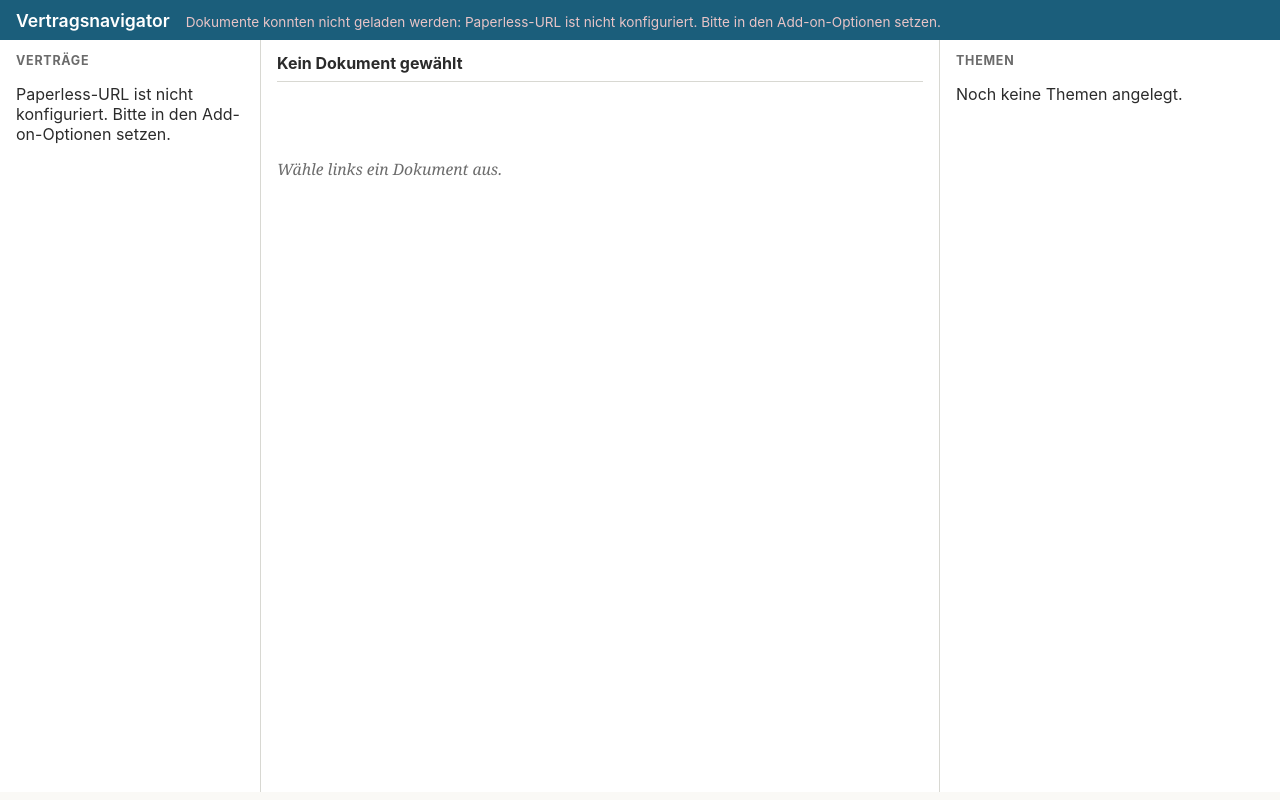
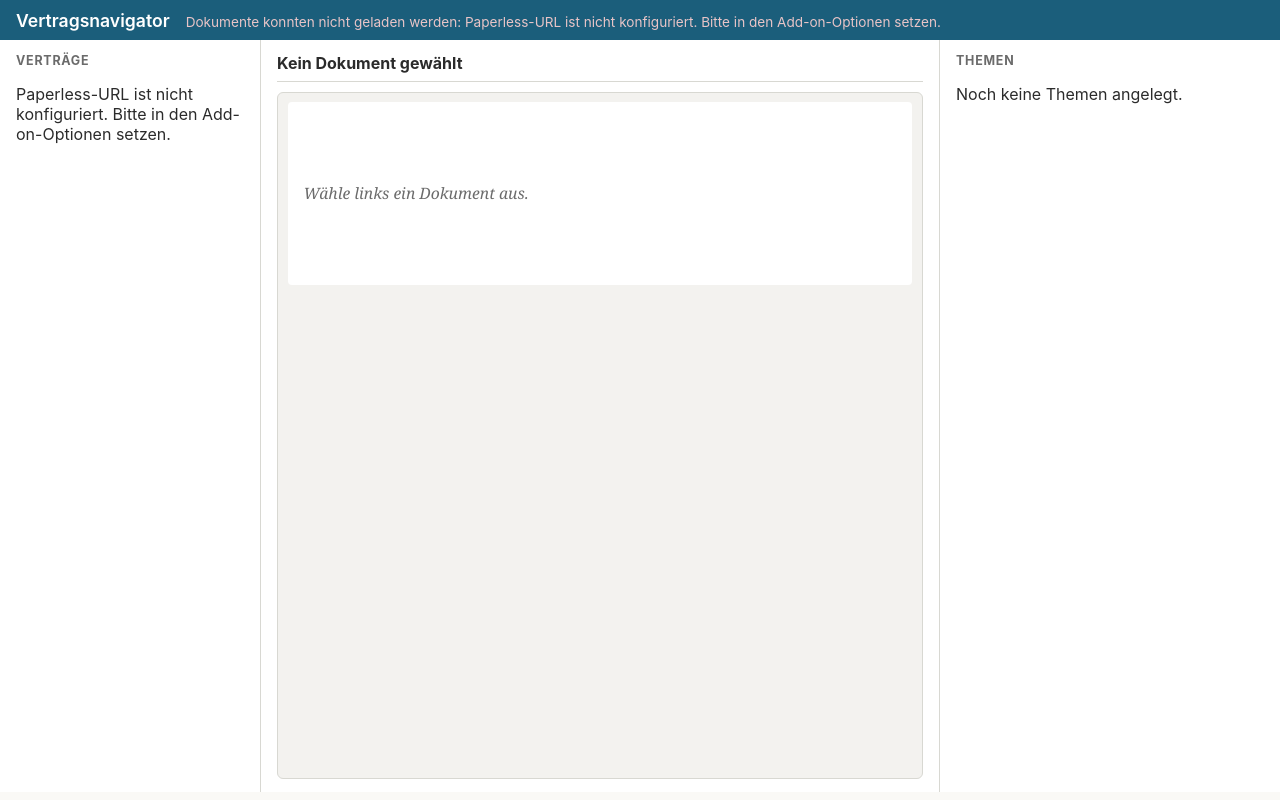
Before and after one commit to loschi1982/addons, a FastAPI app: page / in a window 1280 px wide. Run offline with FastAPI, Linux system fonts and the light colour scheme; data that the repository does not hold is empty; parts of the project's set-up code (start-up, migrations or seed data) failed here and were passed over; some libraries are stand-ins or nearby versions.

Commit message:
feat(vertragsnavigator): fixe Kopfleiste + PDF/Text in eigenem Scroll-Rahmen (v0.4.3)
Dokumentspalte ist jetzt eine Flex-Spalte: Kopfleiste (Titel, Umschalter, Zoom)
bleibt fix sichtbar, der Inhalt (PDF bzw. OCR-Text) scrollt in einem eigenen
gerahmten Bereich. Damit kann auch auf Seite 5 jederzeit gezoomt/umgeschaltet
werden. Text-Ansicht erhaelt einen weissen Seiten-Hintergrund.

Co-Authored-By: Claude Opus 4.8 <noreply@anthropic.com>

```diff
--- a/vertragsnavigator/app/static/style.css
+++ b/vertragsnavigator/app/static/style.css
@@ -112,9 +112,20 @@ html, body {
 .zoom-btn:hover { background: var(--akzent-hell); }
 .zoom-anzeige { font-size: 0.78rem; color: var(--grau); min-width: 3.2rem; text-align: center; }
 
+/* Dokumentspalte: Kopfleiste fix, Inhalt in eigenem scrollbarem Rahmen */
+#spalte-doc { display: flex; flex-direction: column; overflow: hidden; }
+#doc-kopf { flex: none; }
+#doc-ansicht {
+  flex: 1 1 auto;
+  min-height: 0;            /* erlaubt Scrollen im Flex-Kind */
+  overflow: auto;           /* vertikal + (bei Zoom) horizontal */
+  border: 1px solid var(--rand);
+  border-radius: 6px;
+  background: #f3f2ef;
+  padding: 0.6rem;
+}
+
 /* PDF-Ansicht (PDF.js: Canvas + transparente, markierbare Textebene) */
-/* Dokumentspalte darf bei Zoom auch horizontal scrollen */
-#spalte-doc { overflow: auto; }
 .doc-pdf { width: 100%; }
 .pdf-render { width: 100%; }
 .pdf-seite {
@@ -156,6 +167,9 @@ html, body {
   word-wrap: break-word;
   -webkit-user-select: text;
   user-select: text;
+  background: #fff;
+  padding: 0.8rem 1rem;
+  border-radius: 4px;
 }
 .doc-content .hinweis { font-family: inherit; color: var(--grau); font-style: italic; }
 .doc-content mark {
--- a/vertragsnavigator/config.yaml
+++ b/vertragsnavigator/config.yaml
@@ -1,5 +1,5 @@
 name: Vertragsnavigator
-version: "0.4.2"
+version: "0.4.3"
 slug: vertragsnavigator
 description: Verträge aus Paperless-ngx thematisch erschließen und navigieren
 url: https://github.com/loschi1982/addons
```
